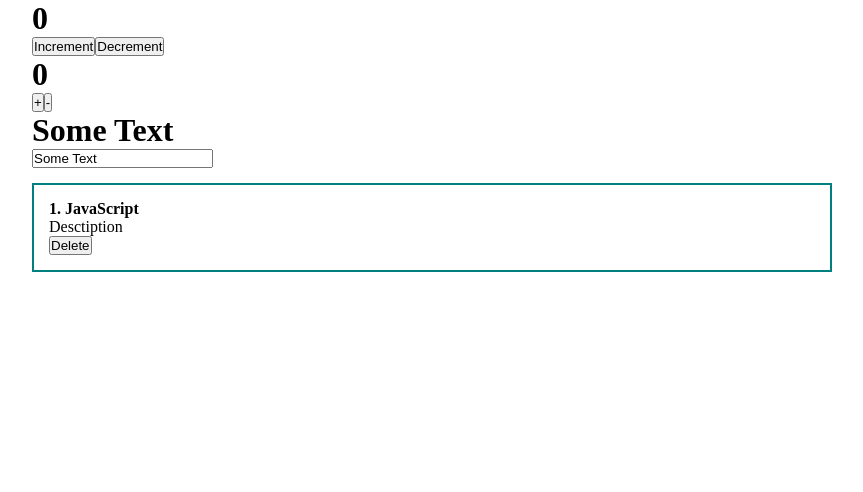
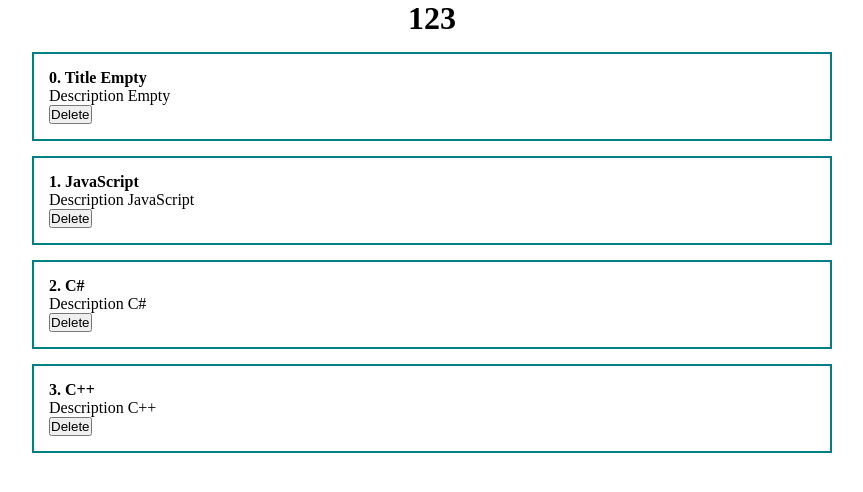
Before and after one commit to GTeasera/React-app, a React (Create React App) app: page / in a window 1280 px wide. Shown: the top 492 px of the page, without its empty margins (208-1071 px from the left). Built offline with nearby package versions, Linux system fonts and the light colour scheme.

Commit message:
13/04/2022

```diff
--- a/public/index.html
+++ b/public/index.html
@@ -8,8 +8,6 @@
   <body>
     <noscript>You need to enable JavaScript to run this app.</noscript>
     <!-- Here will be our JS -->
-    <div id="root">
-
-    </div>
+    <div id="root"></div>
   </body>
 </html>
--- a/src/App.js
+++ b/src/App.js
@@ -3,24 +3,19 @@
 import ClassCounter from "./components/ClassCounter";
 import './styles/App.css';
 import PostItem from "./components/PostItem";
+import PostList from "./components/PostList";
 
 function App() {
-    const [likes, setLikes] = useState(5)
-    const [value, setValue] = useState('Some Text')
+    const [posts, setPosts] = useState( [
+        {id: 0, title: 'Title Empty', body: 'Description Empty'},
+        {id: 1, title: 'JavaScript', body: 'Description JavaScript'},
+        {id: 2, title: 'C#', body: 'Description C#'},
+        {id: 3, title: 'C++', body: 'Description C++'}
+    ])
 
   return (
     <div className="App">
-        <Counter/>
-        <ClassCounter/>
-        <h1>{value}</h1>
-        <input
-            type={"text"}
-            value={value}
-            onChange={event => setValue(event.target.value)}
-        />
-
-        <PostItem post={{id:1 , title: 'JavaScript', body: 'Desctiption'}}/>
-
+        <PostList posts={posts} title={'123'}/>
     </div>
   );
 }
--- /dev/null
+++ b/src/components/PostList.jsx
@@ -0,0 +1,17 @@
+import React from 'react';
+import PostItem from "./PostItem";
+
+const PostList = ({posts, title}) => {
+    return (
+        <div>
+            <h1 style={{textAlign: 'center'}}>
+                {title}
+            </h1>
+            {posts.map(post =>
+                <PostItem post={post} key={post.id}/>
+            )}
+        </div>
+    );
+};
+
+export default PostList;
```
